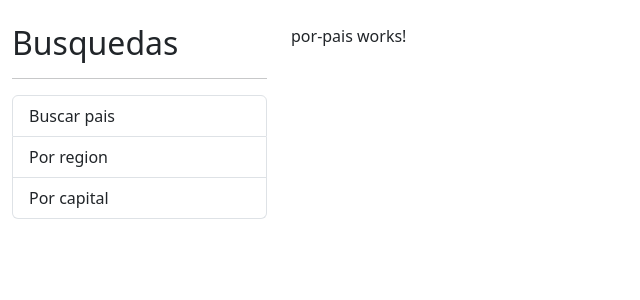
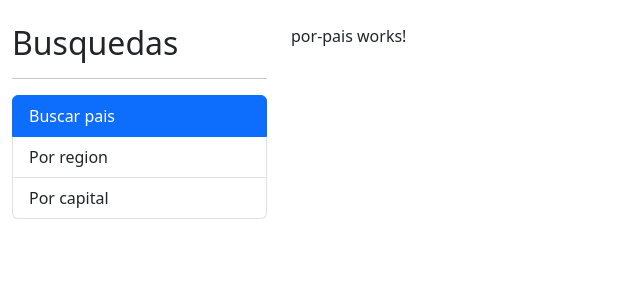
Before and after one commit to darkout2012/paisesApp, an Angular app: page / in a window 1280 px wide. Shown: the top 300 px of the page, without its empty margins (0-640 px from the left). Built offline with nearby package versions, Linux system fonts and the light colour scheme.

Commit message:
clase 104 lista

```diff
--- a/src/app/app.component.html
+++ b/src/app/app.component.html
@@ -7,9 +7,27 @@
         <h2>Busquedas</h2>
         <hr>
         <ul class="list-group">
-            <li class="list-group-item">Buscar pais</li>
-            <li class="list-group-item">Por region</li>
-            <li class="list-group-item">Por capital</li>
+            <li routerLink=""
+                routerLinkActive="active"
+                [routerLinkActiveOptions]="{exact: true}"
+                class="list-group-item"
+            >
+                Buscar pais
+            </li>
+
+            <li routerLink="region"
+                routerLinkActive="active"
+                class="list-group-item"
+            >
+                Por region
+            </li>
+
+            <li routerLink="capital"
+                routerLinkActive="active"
+                class="list-group-item"
+            >
+                Por capital
+            </li>
         </ul>
     </div>
 
```
